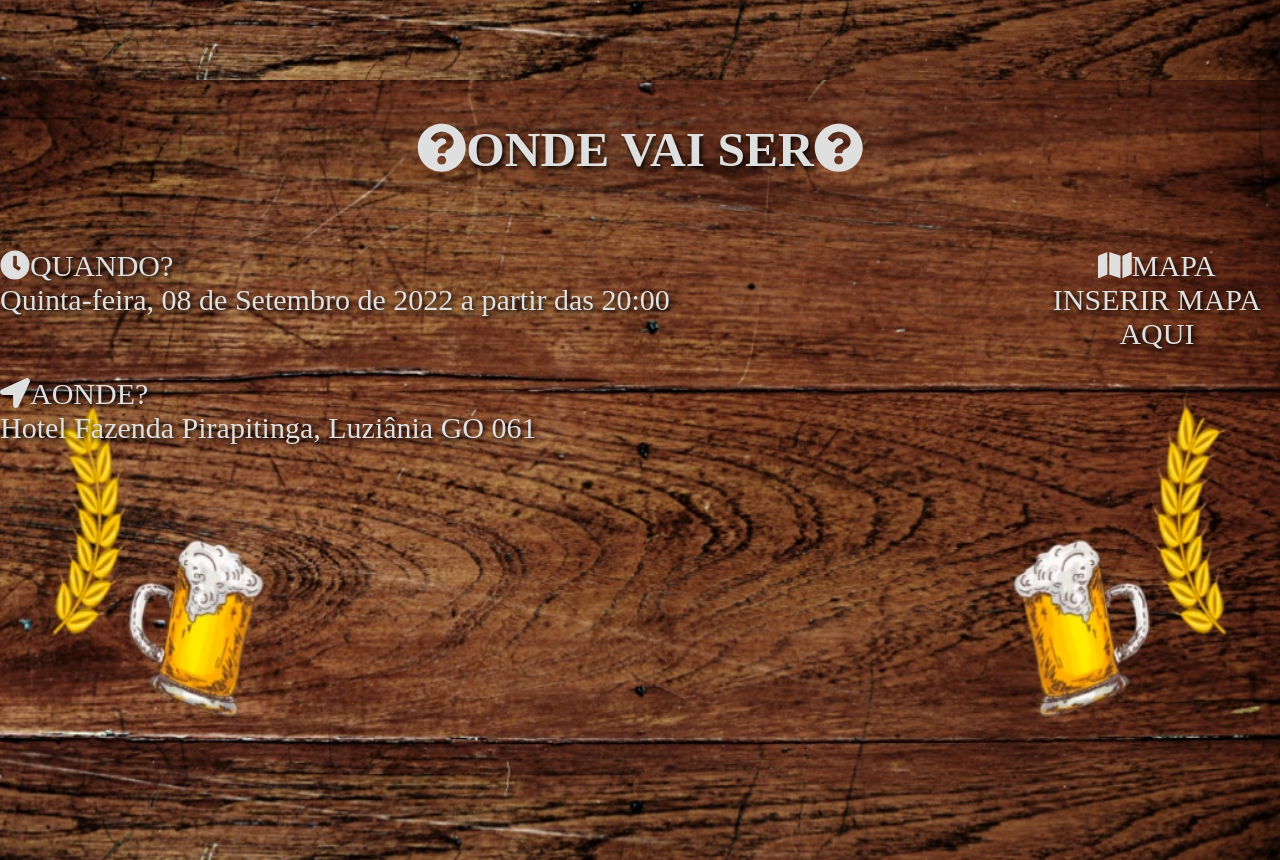
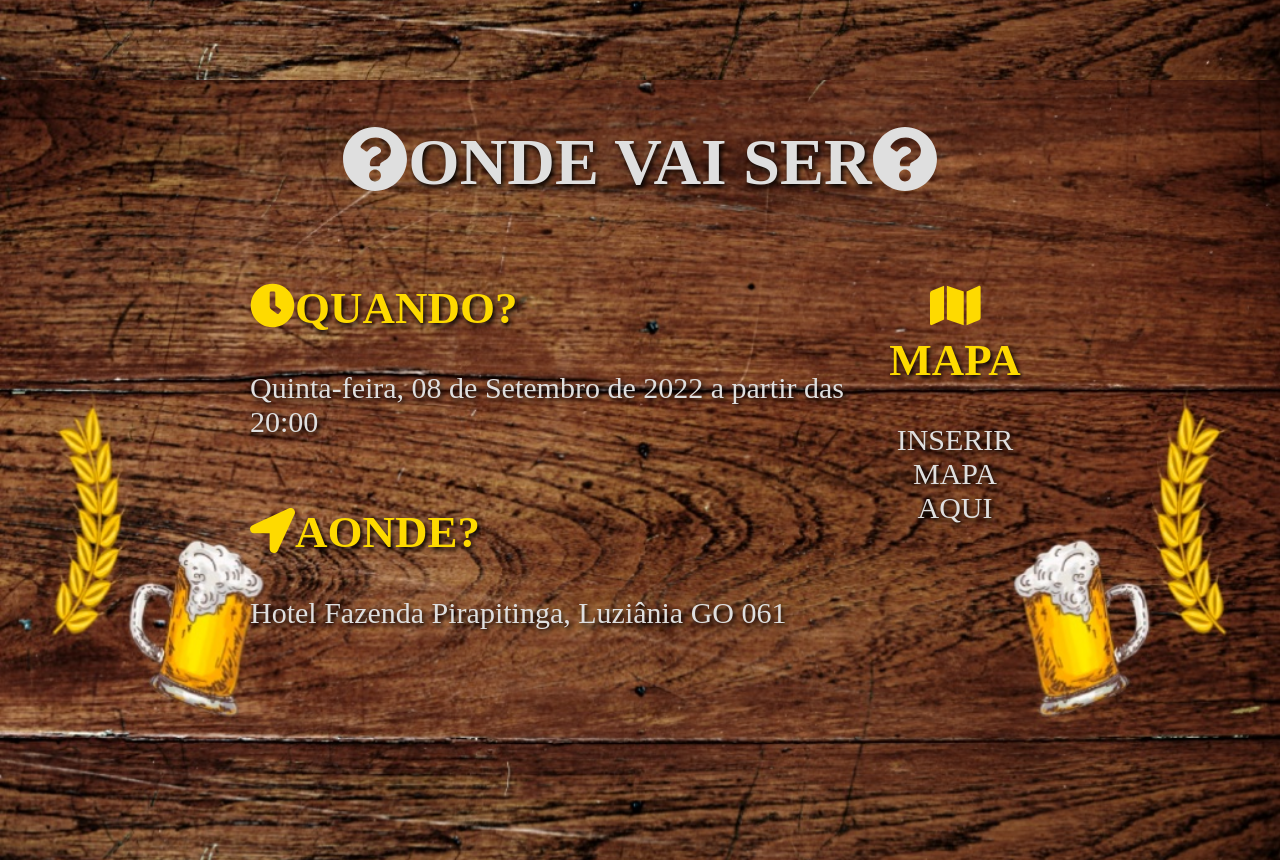
Before and after one commit to terzeu/invites-website, a Vue app: page / in a window 1280 px wide. Shown: the part 720-1580 px from the top of the page. Built offline with nearby package versions, Linux system fonts and the light colour scheme; a web font is replaced by a local one.

Commit message:
Quase finalizado

```diff
--- a/src/views/Location.vue
+++ b/src/views/Location.vue
@@ -1,20 +1,20 @@
 <template>
   <div class="location-start">
-    <h2><font-awesome-icon icon="question-circle" />ONDE VAI SER<font-awesome-icon icon="question-circle" /></h2>
+    <h1><font-awesome-icon icon="question-circle" />ONDE VAI SER<font-awesome-icon icon="question-circle" /></h1>
     <div class="location-info">
       <div class="location-page">
         <div class="location-data">
-          <p><font-awesome-icon icon="clock" />QUANDO?<br>
-          Quinta-feira, 08 de Setembro de 2022 a partir das 20:00</p>
+          <h2><font-awesome-icon icon="clock" />QUANDO?</h2>
+          <p>Quinta-feira, 08 de Setembro de 2022 a partir das 20:00</p>
         </div>
         <div class="location-description">
-          <p><font-awesome-icon icon="location-arrow" />AONDE?<br>
-          Hotel Fazenda Pirapitinga, Luziânia GO 061</p>
+          <h2><font-awesome-icon icon="location-arrow" />AONDE?</h2>
+          <p>Hotel Fazenda Pirapitinga, Luziânia GO 061</p>
         </div>
       </div>
       <div class="location-map">
-        <p><font-awesome-icon icon="map" />MAPA<br>
-        INSERIR MAPA AQUI</p>
+        <h2><font-awesome-icon icon="map" />MAPA</h2>
+        <p>INSERIR MAPA AQUI</p>
       </div>
     </div>
   </div>
@@ -38,18 +38,18 @@ export default {
   display: flex;
   flex-direction: column;
   .location-info{
+    margin:  0px 250px 250px 250px;
     display: flex;
     font-size: 30px;
+    h2 {
+      color: #feda00;
+    }
     .location-page{
       display: flex;
       text-align: start;
+      flex-direction: row;
       flex-wrap: wrap;
-      align-content: stretch;
-      justify-content: flex-start;
-      align-items: baseline;
-      flex-direction: row;
     }
-
   }
 }
 </style>
```
